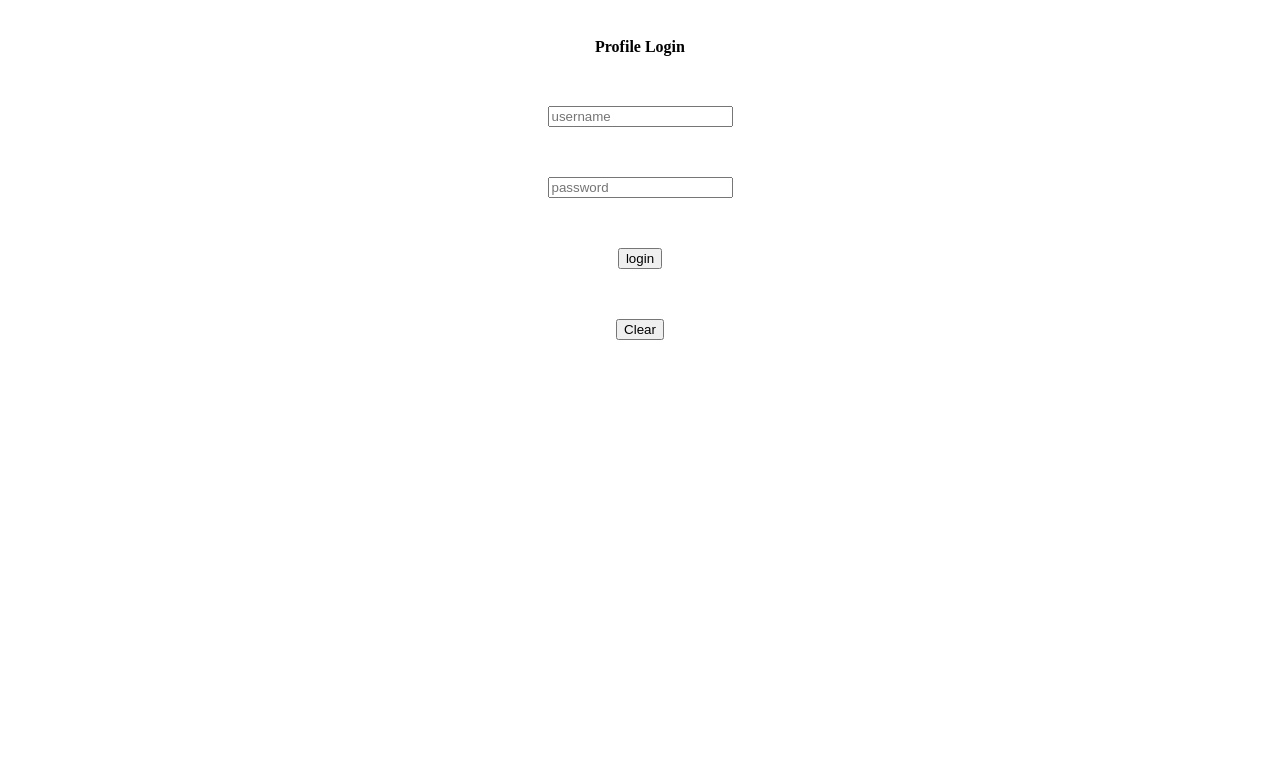
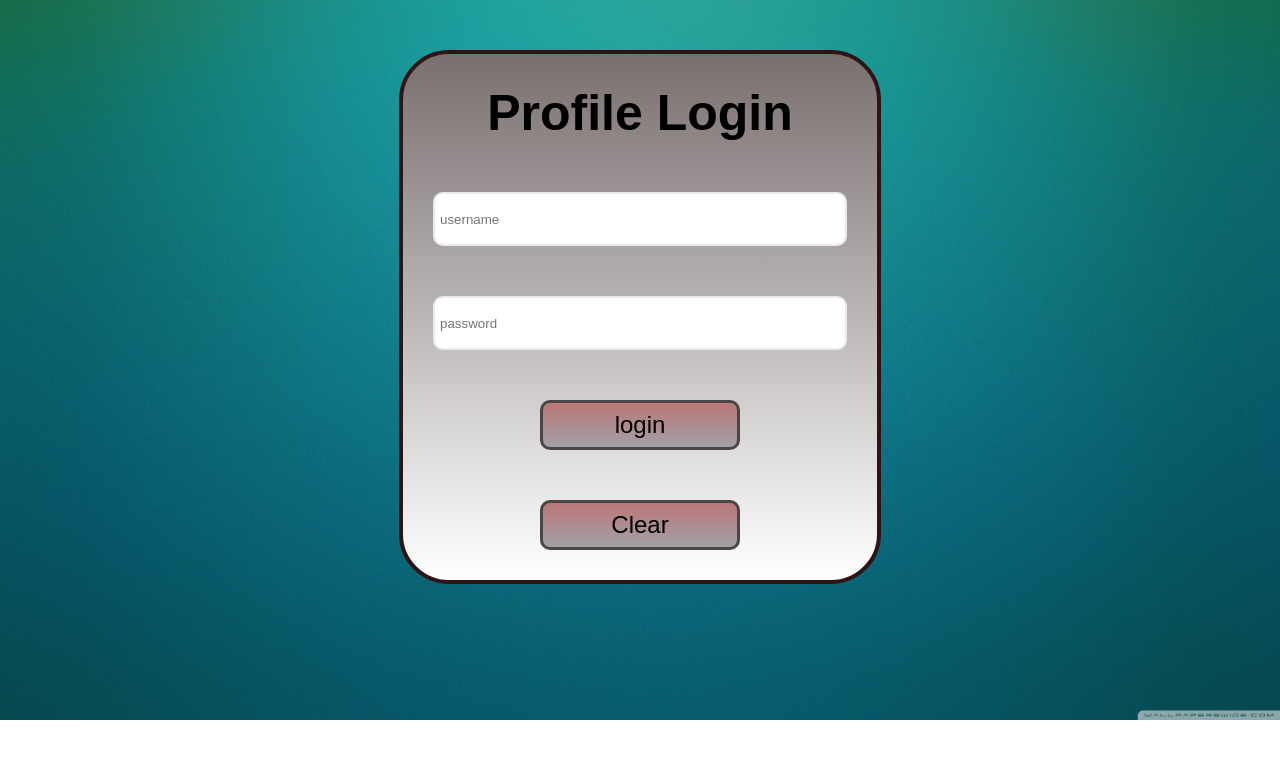
Before and after one commit to fiyaspk/newpro, a Django app: page /home in a window 1280 px wide. Shown: the top 759 px of the page. Run offline with Django 3.2, Linux system fonts and the light colour scheme; some libraries are stand-ins or nearby versions.

Commit message:
first commit7

```diff
--- a/newpro_pro/myapp/templates/login.html
+++ b/newpro_pro/myapp/templates/login.html
@@ -6,8 +6,7 @@
     <meta http-equiv="X-UA-Compatible" content="IE=edge">
     <meta name="viewport" content="width=device-width, initial-scale=1.0">
     <title>Document</title>
-    <!-- <link rel="stylesheet" href="{% static 'style.css' %}"> -->
-    <link rel="stylesheet" href="{% static 'bootstrap-grid.css' %}">
+    <link rel="stylesheet" href="{% static 'style.css' %}">
 
 </head>
 <body>
```
